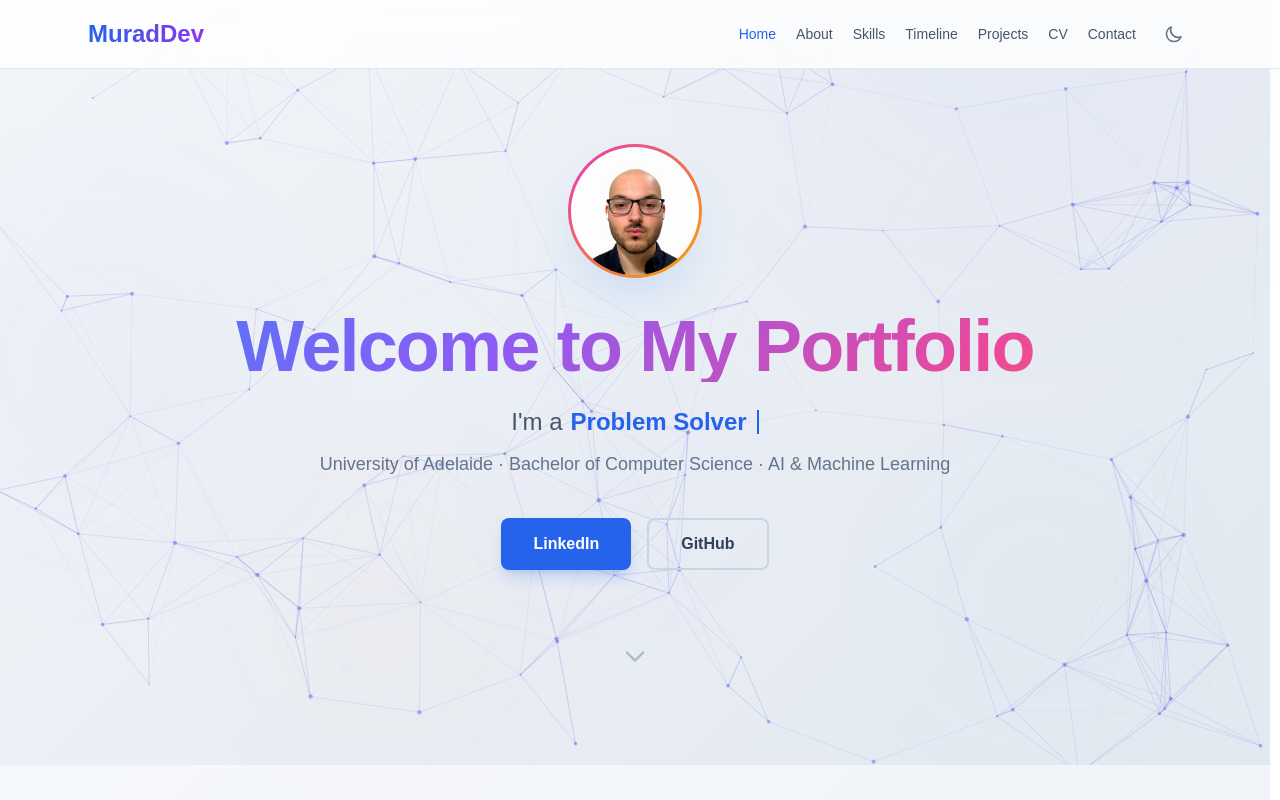
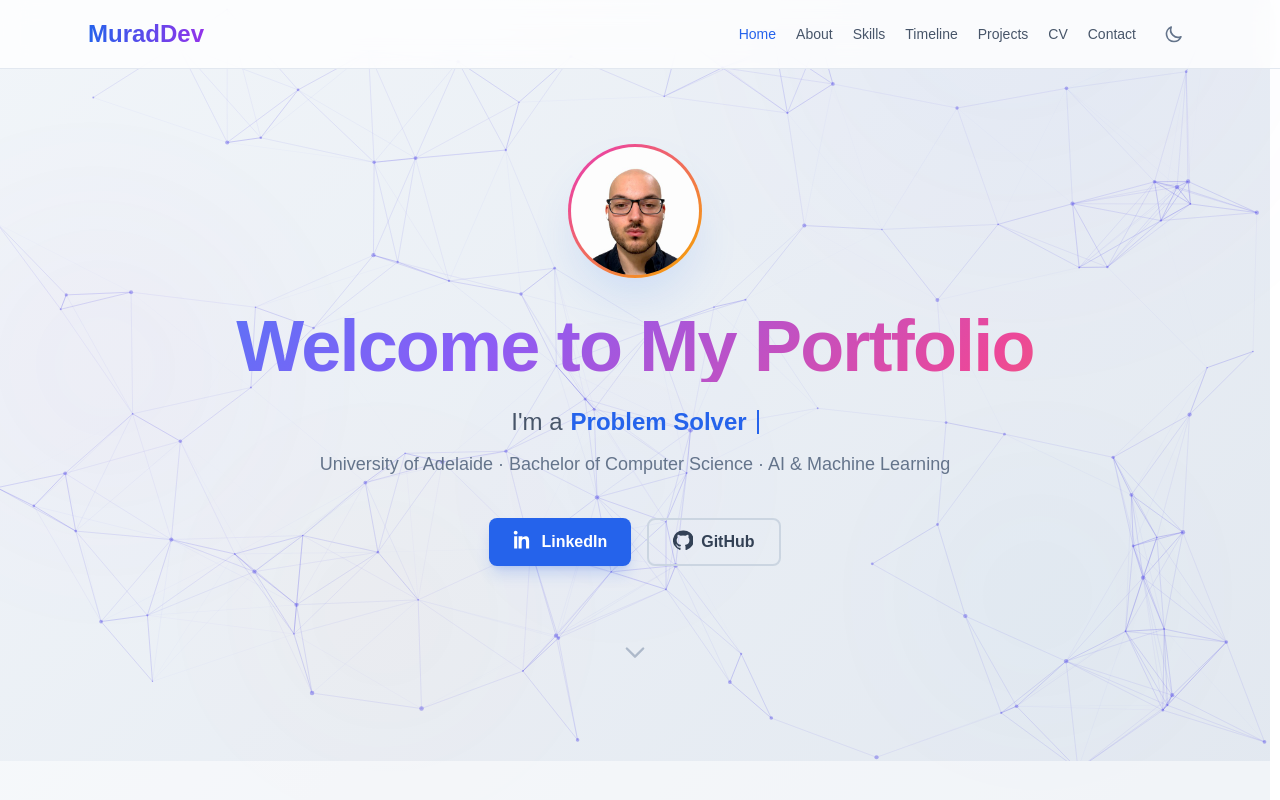
Before and after one commit to MuradErtas/MuradDev, a Next.js app: page / in a window 1280 px wide. Shown: the top 800 px of the page. Built offline with nearby package versions, Linux system fonts and the light colour scheme.

Commit message:
New logos for media buttons.

```diff
--- a/app/page.tsx
+++ b/app/page.tsx
@@ -305,15 +305,21 @@ export default function Home() {
           <div className="animate-fade-up flex flex-wrap gap-3 md:gap-4 justify-center" style={{ animationDelay: '0.46s' }}>
             <button
               onClick={() => window.open('https://www.linkedin.com/in/abdullah-murad-ertaskin/', '_blank')}
-              className="shimmer-btn px-8 py-3 bg-blue-600 text-white rounded-lg hover:bg-blue-700 font-semibold shadow-lg shadow-blue-600/20 hover:shadow-blue-600/40 hover:scale-105 transition-all"
+              className="shimmer-btn px-6 py-3 bg-blue-600 text-white rounded-lg hover:bg-blue-700 font-semibold shadow-lg shadow-blue-600/20 hover:shadow-blue-600/40 hover:scale-105 transition-all inline-flex items-center gap-2 leading-none"
             >
-              LinkedIn
+              <svg className="w-5 h-5 shrink-0 -translate-y-0.5" viewBox="0 0 24 26" fill="currentColor" aria-hidden="true">
+                <path d="M4.98 3.5C4.98 4.88 3.87 6 2.49 6S0 4.88 0 3.5 1.11 1 2.49 1s2.49 1.12 2.49 2.5ZM.5 8h4V24h-4V8Zm7 0h3.83v2.18h.05c.53-1.01 1.84-2.08 3.79-2.08 4.05 0 4.8 2.67 4.8 6.14V24h-4v-7.98c0-1.9-.03-4.35-2.65-4.35-2.65 0-3.06 2.07-3.06 4.21V24h-4V8Z" />
+              </svg>
+              <span className="leading-none">LinkedIn</span>
             </button>
             <button
               onClick={() => window.open('https://github.com/MuradErtas', '_blank')}
-              className="shimmer-btn px-8 py-3 border-2 border-slate-300 dark:border-slate-600 text-slate-700 dark:text-slate-200 rounded-lg hover:border-blue-500 dark:hover:border-blue-400 hover:text-blue-600 dark:hover:text-blue-400 font-semibold hover:scale-105 transition-all"
+              className="shimmer-btn px-6 py-3 border-2 border-slate-300 dark:border-slate-600 text-slate-700 dark:text-slate-200 rounded-lg hover:border-blue-500 dark:hover:border-blue-400 hover:text-blue-600 dark:hover:text-blue-400 font-semibold hover:scale-105 transition-all inline-flex items-center gap-2 leading-none"
             >
-              GitHub
+              <svg className="w-5 h-5 shrink-0 -translate-y-0.5" viewBox="0 0 24 24" fill="currentColor" aria-hidden="true">
+                <path d="M12 .5A12 12 0 0 0 8.2 23.9c.6.1.82-.26.82-.58v-2.04c-3.34.73-4.04-1.42-4.04-1.42-.55-1.38-1.33-1.75-1.33-1.75-1.1-.74.08-.72.08-.72 1.2.08 1.83 1.24 1.83 1.24 1.08 1.84 2.83 1.31 3.52 1 .11-.78.42-1.31.76-1.61-2.67-.3-5.47-1.33-5.47-5.93 0-1.31.47-2.39 1.24-3.23-.12-.3-.54-1.53.12-3.18 0 0 1.01-.32 3.3 1.23a11.4 11.4 0 0 1 6.01 0c2.28-1.55 3.29-1.23 3.29-1.23.66 1.65.24 2.88.12 3.18.77.84 1.24 1.92 1.24 3.23 0 4.61-2.8 5.62-5.48 5.92.43.37.82 1.1.82 2.22v3.29c0 .32.22.69.83.57A12 12 0 0 0 12 .5Z" />
+              </svg>
+              <span className="leading-none">GitHub</span>
             </button>
           </div>
 
```
